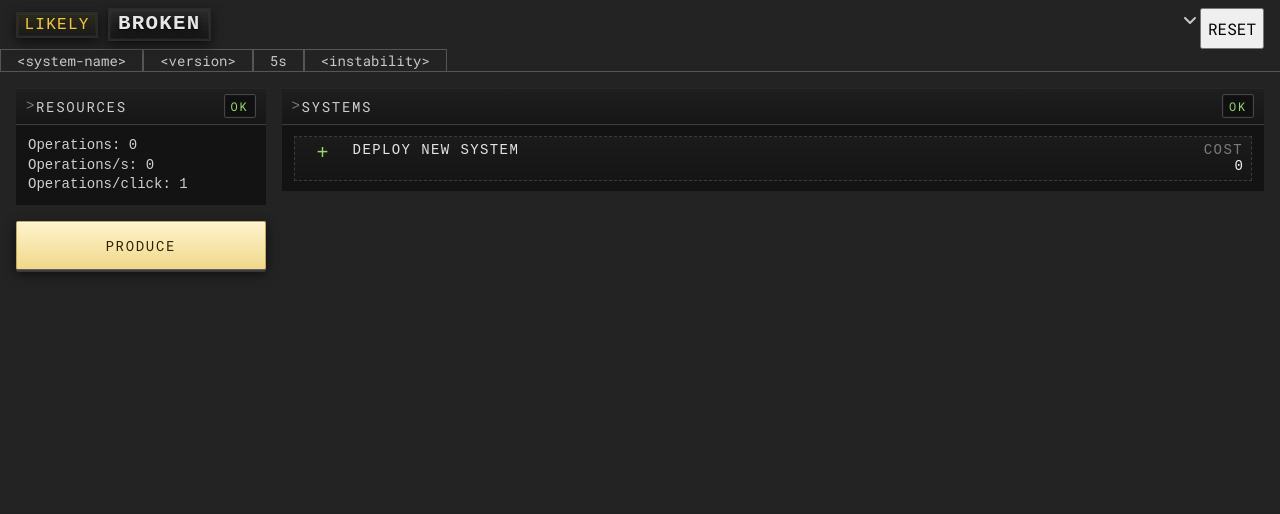
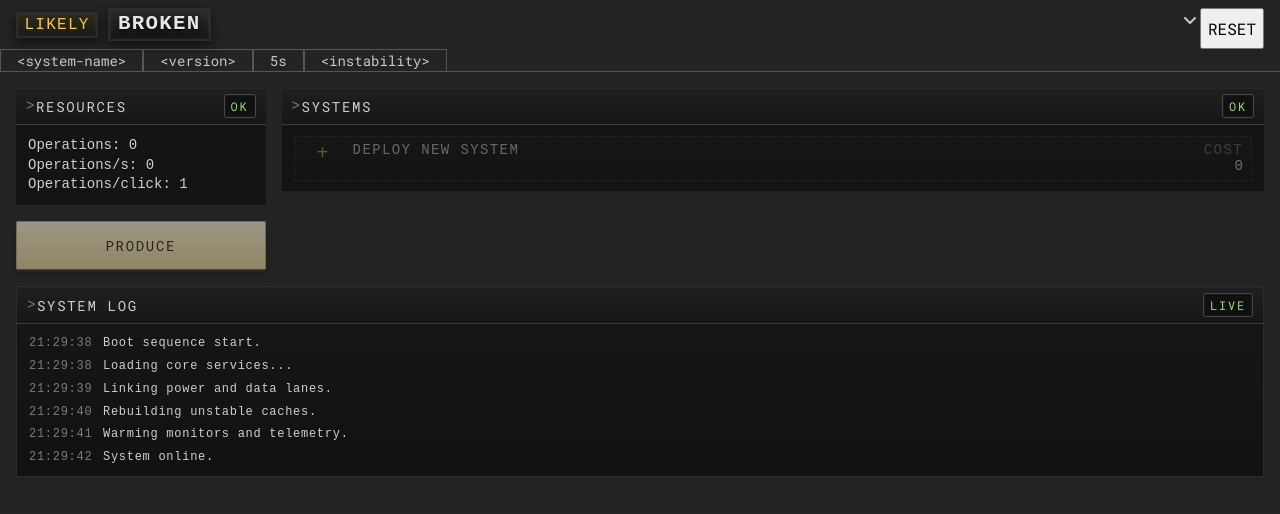
Before and after one commit to Denmads/likely-broken-clicker, a website built with Vite: page index.html in a window 1280 px wide. Built offline with nearby package versions, Linux system fonts and the light colour scheme.

Commit message:
Add console log panel and implement logging functionality
- Introduced a console log panel in the UI for displaying system logs.
- Implemented logging functionality with log entry management.
- Added UI lock mechanism to prevent interactions during critical operations.
- Enhanced button states based on UI lock status.
- Updated styles for console log and button states.

```diff
--- a/index.html
+++ b/index.html
@@ -6,6 +6,7 @@
         <link rel="stylesheet" href="src/styles/style.css" />
         <link rel="stylesheet" href="src/styles/topbar.css" />
         <link rel="stylesheet" href="src/styles/outputs.css" />
+        <link rel="stylesheet" href="src/styles/console-log.css" />
         <link rel="stylesheet" href="src/styles/primary-systems.css" />
         <link rel="stylesheet" href="src/styles/pick-dialog.css" />
         <meta name="viewport" content="width=device-width, initial-scale=1.0" />
@@ -150,6 +151,17 @@
                                 </div>
                             </button> -->
                         </div>
+                    </div>
+                </div>
+
+                <!-- Console Log -->
+                <div class="console-log">
+                    <div class="panel-header">
+                        <div class="panel-title">System Log</div>
+                        <div class="panel-status">Live</div>
+                    </div>
+                    <div class="panel-body">
+                        <div class="console-log-lines"></div>
                     </div>
                 </div>
             </div>
--- a/src/logic/core.ts
+++ b/src/logic/core.ts
@@ -5,8 +5,10 @@ import * as GameState from './state';
 import { TraitRegistry } from './traitRegistry';
 import type { EffectContext, EventType, GameEvent, GameEventListener } from './types';
 import { formatDuration } from './ui-util';
+import { renderConsoleLog, startBootSequenceIfNeeded } from './ui/console-log/console-log';
 import { renderSystemPickDialog } from './ui/system-pick-dialog/system-pick-renderer';
 import { renderSystems } from './ui/systems-list/system-renderer';
+import { isUiLocked, onUiLockChange } from './ui/ui-lock';
 
 export class GameLoop {
   private game!: GameState.GameState;
@@ -21,6 +23,9 @@ export class GameLoop {
     GameState.initialize();
     this.reset()
     this.addUIEventListeners()
+    onUiLockChange(() => {
+        this.rerender = true;
+    })
   }
 
   reset() {
@@ -32,6 +37,9 @@ export class GameLoop {
 
   addUIEventListeners() {
     (document.querySelector(".manual-btn") as HTMLButtonElement).addEventListener("click", () => {
+        if (isUiLocked()) {
+            return;
+        }
         this.game.resources.operations.value = this.game.resources.operations.value.add(this.game.resources.operations.perClick)
     })
   }
@@ -39,6 +47,7 @@ export class GameLoop {
   start() {
     this.rerender = true;
     this.updateUICheck(0);
+    startBootSequenceIfNeeded();
     requestAnimationFrame(this.frame.bind(this));
   }
 
@@ -124,12 +133,17 @@ export class GameLoop {
     (document.querySelector("#operations-per-second > .value") as HTMLSpanElement).innerText = GameState.state.resources.operations.perSecond.toFormattedString();
     (document.querySelector("#operations-per-click > .value") as HTMLSpanElement).innerText = GameState.state.resources.operations.perClick.toFormattedString();
 
+    const manualBtn = document.querySelector(".manual-btn") as HTMLButtonElement;
+    manualBtn.disabled = isUiLocked();
+    manualBtn.classList.toggle("disabled", isUiLocked());
+
     (document.querySelector(".info > #time") as HTMLParagraphElement).innerText = formatDuration(GameState.state.meta.time)
   }
 
   static updateUI() {
         renderSystems(GameState.state);
         renderSystemPickDialog(GameState.state);
+      renderConsoleLog();
   }
 
   // Global event emitter
--- a/src/logic/state.ts
+++ b/src/logic/state.ts
@@ -1,5 +1,6 @@
 import { LogarithmicValue } from "./logarithmicValue";
-import type { EffectContext, Modifier, ServiceId, ServiceState, ServiceStateSave, TraitId } from "./types"
+import type { EffectContext, LogEntry, Modifier, ModifierSave, ServiceId, ServiceState, ServiceStateSave, TraitId } from "./types"
+import { MAX_LOG_ENTRIES } from "./types";
 import { ServiceRegistry } from "./serviceRegistry";
 import { calculateServiceCost as calculateServiceCost, calculateTraitCost } from "./calculations";
 import { TraitRegistry } from "./traitRegistry";
@@ -14,6 +15,7 @@ interface GameStateSave {
         time: number; // seconds since start
         lastTickTime: number; // timestamp of last tick
         tickRate: number; // seconds per tick
+        bootCompleted: boolean;
     },
 
     resources: {
@@ -45,7 +47,9 @@ interface GameStateSave {
         extraSystemOption1: boolean,
         extraSystemOption2: boolean,
         manualTraitChoice: boolean
-    }
+    },
+
+    logs?: LogEntry[]
 }
 
 
@@ -57,6 +61,7 @@ export type GameState = {
         time: number; // seconds since start
         lastTickTime: number; // timestamp of last tick
         tickRate: number; // seconds per tick
+        bootCompleted: boolean;
     },
 
     resources: {
@@ -88,7 +93,9 @@ export type GameState = {
         extraSystemOption1: boolean,
         extraSystemOption2: boolean,
         manualTraitChoice: boolean
-    }
+    },
+
+    logs: LogEntry[]
 }
 
 const SAVE_KEY = "local-save"
@@ -124,6 +131,12 @@ export function saveState() {
             definition: s.definition.id,
             purchaseCost: s.purchaseCost.log10Value,
             totalOutput: s.totalOutput.log10Value,
+            activeModifiers: s.activeModifiers.map(mod => ({
+                target: mod.target,
+                type: mod.type,
+                value: mod.value.log10Value,
+                source: mod.source
+            })) as ModifierSave[]
         })),
         costs: {
             newServiceCost: state.costs.baseServiceCost.log10Value
@@ -131,7 +144,9 @@ export function saveState() {
 
         dialogs: state.dialogs,
 
-        unlocks: state.unlocks
+        unlocks: state.unlocks,
+
+        logs: state.logs.slice(-MAX_LOG_ENTRIES)
     } as GameStateSave))
     console.log("SAVED GAME");
 }
@@ -161,14 +176,21 @@ export function loadState() {
             ...s,
             definition: ServiceRegistry[s.definition],
             purchaseCost: new LogarithmicValue(s.purchaseCost),
-            totalOutput: new LogarithmicValue(s.totalOutput)
+            totalOutput: new LogarithmicValue(s.totalOutput),
+            activeModifiers: (s.activeModifiers ?? []).map(mod => ({
+                target: mod.target,
+                type: mod.type,
+                value: new LogarithmicValue(mod.value),
+                source: mod.source
+            })) as Modifier[]
         })),
         costs: {
             baseServiceCost: new LogarithmicValue(parsedState.costs.newServiceCost)
         },
 
         dialogs: parsedState.dialogs,
-        unlocks: parsedState.unlocks
+        unlocks: parsedState.unlocks,
+        logs: (parsedState.logs ?? []).slice(-MAX_LOG_ENTRIES)
     } as GameState
 
 
@@ -176,6 +198,12 @@ export function loadState() {
 }
 
 function migrateSave(state: GameState): GameState {
+    if (state.meta.bootCompleted === undefined) {
+        state.meta.bootCompleted = true;
+    }
+    if (!state.logs) {
+        state.logs = [];
+    }
     return state
 }
 
@@ -188,7 +216,8 @@ export function resetState() {
             time: 0,
             lastSave: -1,
             lastTickTime: -1,
-            tickRate: 1000 // 1 time a second
+            tickRate: 1000, // 1 time a second
+            bootCompleted: false
         },
         resources: {
             operations: {
@@ -217,7 +246,9 @@ export function resetState() {
             extraSystemOption1: false,
             extraSystemOption2: false,
             manualTraitChoice: false
-        }
+        },
+
+        logs: []
     } as GameState
     saveState();
 }
--- a/src/logic/types.ts
+++ b/src/logic/types.ts
@@ -38,12 +38,19 @@ export interface ServiceStateSave {
     totalInstability: number, //computed
     downtimePercentageReduction:number,
     totalDowntime: number, //computed
-    activeModifiers: Modifier[],
+  activeModifiers: ModifierSave[],
     traits: TraitId[]
 }
 
 export type TraitId = string;
 export type TraitTag = string;
+
+export interface LogEntry {
+  time: number;
+  text: string;
+}
+
+export const MAX_LOG_ENTRIES = 200;
 
 export interface TraitDefinition {
     id: TraitId;
@@ -93,6 +100,13 @@ export interface Modifier {
   source: TraitId;
 }
 
+export interface ModifierSave {
+  target: "output" | "instability" | "cooldown";
+  type: "add" | "mul";
+  value: number | null;
+  source: TraitId;
+}
+
 // export type EffectType =
 //   | "onAttach"
 //   | "onDetach"
--- a/src/logic/ui-util.ts
+++ b/src/logic/ui-util.ts
@@ -64,3 +64,22 @@ export function formatDuration(seconds: number) {
     // .map(([key, val]) => `${val} ${key}${val !== 1 ? 's' : ''}`)
     .join(', ');
 };
+
+export function formatStopwatch(seconds: number) {
+  if (seconds < 0) seconds = -seconds;
+
+  const totalSeconds = Math.floor(seconds);
+  const minutes = Math.floor(totalSeconds / 60);
+  const remainingSeconds = totalSeconds % 60;
+
+  return `${String(minutes).padStart(2, '0')}:${String(remainingSeconds).padStart(2, '0')}`;
+}
+
+export function formatClockTime(timestampMs: number) {
+  const date = new Date(timestampMs);
+  const hours = String(date.getHours()).padStart(2, '0');
+  const minutes = String(date.getMinutes()).padStart(2, '0');
+  const seconds = String(date.getSeconds()).padStart(2, '0');
+
+  return `${hours}:${minutes}:${seconds}`;
+}
--- /dev/null
+++ b/src/logic/ui/console-log/console-log.ts
@@ -0,0 +1,127 @@
+import * as GameState from "../../state";
+import { formatClockTime } from "../../ui-util";
+import type { LogEntry } from "../../types";
+import { MAX_LOG_ENTRIES } from "../../types";
+import { setUiLocked } from "../ui-lock";
+
+const LOG_SCROLL_MARGIN = 8;
+
+let cachedContainer: HTMLElement | null = null;
+let bootSequenceRunning = false;
+
+function getContainer(): HTMLElement | null {
+    if (cachedContainer && cachedContainer.isConnected) {
+        return cachedContainer;
+    }
+
+    cachedContainer = document.querySelector(".console-log-lines");
+    return cachedContainer;
+}
+
+function createLineElement(entry: LogEntry): HTMLElement {
+    const line = document.createElement("div");
+    line.className = "console-log-line";
+
+    const time = document.createElement("span");
+    time.className = "console-log-time";
+    time.textContent = formatClockTime(entry.time);
+
+    const text = document.createElement("span");
+    text.className = "console-log-text";
+    text.textContent = entry.text;
+
+    line.append(time, text);
+    return line;
+}
+
+function getLogEntries(): LogEntry[] {
+    if (!GameState.state) {
+        return [];
+    }
+
+    if (!GameState.state.logs) {
+        GameState.state.logs = [];
+    }
+
+    return GameState.state.logs;
+}
+
+export function renderConsoleLog() {
+    const container = getContainer();
+    if (!container) {
+        return;
+    }
+
+    container.innerHTML = "";
+    for (const entry of getLogEntries()) {
+        container.appendChild(createLineElement(entry));
+    }
+
+    container.scrollTop = container.scrollHeight + LOG_SCROLL_MARGIN;
+}
+
+export function clearConsoleLog() {
+    getLogEntries().length = 0;
+
+    const container = getContainer();
+    if (container) {
+        container.innerHTML = "";
+    }
+}
+
+export function appendLogLine(text: string, time = Date.now()) {
+    const entry = { time, text } as LogEntry;
+    const logEntries = getLogEntries();
+    logEntries.push(entry);
+
+    let trimmed = false;
+    if (logEntries.length > MAX_LOG_ENTRIES) {
+        logEntries.splice(0, logEntries.length - MAX_LOG_ENTRIES);
+        trimmed = true;
+    }
+
+    const container = getContainer();
+    if (!container) {
+        return;
+    }
+
+    if (trimmed) {
+        renderConsoleLog();
+        return;
+    }
+
+    container.appendChild(createLineElement(entry));
+    container.scrollTop = container.scrollHeight + LOG_SCROLL_MARGIN;
+}
+
+export function startBootSequenceIfNeeded() {
+    if (bootSequenceRunning || GameState.state.meta.bootCompleted) {
+        return;
+    }
+
+    bootSequenceRunning = true;
+    clearConsoleLog();
+    setUiLocked(true);
+
+    const sequence = [
+        { delay: 0, text: "Boot sequence start." },
+        { delay: 800, text: "Loading core services..." },
+        { delay: 1700, text: "Linking power and data lanes." },
+        { delay: 2800, text: "Rebuilding unstable caches." },
+        { delay: 3900, text: "Warming monitors and telemetry." },
+        { delay: 4800, text: "System online." }
+    ];
+
+    sequence.forEach(item => {
+        window.setTimeout(() => {
+            appendLogLine(item.text);
+        }, item.delay);
+    });
+
+    window.setTimeout(() => {
+        GameState.state.meta.bootCompleted = true;
+        GameState.saveState();
+        setUiLocked(false);
+        bootSequenceRunning = false;
+    }, 5200);
+}
--- a/src/logic/ui/systems-list/system-renderer.ts
+++ b/src/logic/ui/systems-list/system-renderer.ts
@@ -2,6 +2,7 @@ import { GameLoop } from "../../core";
 import type { GameState } from "../../state"
 import type { AddSystemView, SystemView } from "./system-view"
 import { buildAddSystemView, buildSystemView } from "./system-view-builder"
+import { isUiLocked } from "../ui-lock";
 
 const systemNodes = new Map<string, HTMLElement>()
 let addSystemNode: HTMLElement | undefined;
@@ -127,13 +128,15 @@ function renderTraits(container: HTMLElement, view: SystemView) {
       addBtn.title = `Add Trait (${view.addTrait.cost} Ops)`
       addBtn.innerText = "+"
       addBtn.dataset.id = "add-trait"
-        addBtn.dataset.registered = "false"
       container.appendChild(addBtn)
 
-        addBtn.classList.toggle("available", !view.addTrait.disable)
-        addBtn.classList.toggle("disabled", view.addTrait.disable)
+      const disableTrait = view.addTrait.disable || isUiLocked();
+      addBtn.classList.toggle("available", !disableTrait)
+      addBtn.classList.toggle("disabled", disableTrait)
+      addBtn.disabled = disableTrait;
 
-        function onClick() {
+      if (!disableTrait) {
+        addBtn.onclick = () => {
           GameLoop.globalEmitEvent({
             type: "add-trait",
             time: performance.now(),
@@ -146,14 +149,9 @@ function renderTraits(container: HTMLElement, view: SystemView) {
             }
           })
         }
-
-        if (!view.addTrait.disable && addBtn.dataset.registered == "false") {
-            addBtn.addEventListener("click", onClick)
-            addBtn.dataset.registered = "true"
       }
-        else if (view.addTrait.disable && addBtn.dataset.registered == "true") {
-            addBtn.removeEventListener("click", onClick)
-            addBtn.dataset.registered = "false"
+      else {
+        addBtn.onclick = null;
       }
     }
 }
@@ -178,6 +176,14 @@ const el = document.createElement("button")
   `
 
   el.addEventListener("click", () => {
+    if (isUiLocked()) {
+      return;
+    }
+
+    if (el.classList.contains("disabled")) {
+      return;
+    }
+
     GameLoop.globalEmitEvent({
         type: "pick-system",
         time: performance.now(),
@@ -191,7 +197,9 @@ const el = document.createElement("button")
 }
 
 function updateAddSystemNode(el: HTMLElement, view: AddSystemView) {
-    el.classList.toggle("disabled", !view.affordable)
+  const disableUnlock = !view.affordable || isUiLocked();
+  el.classList.toggle("disabled", disableUnlock)
+  ;(el as HTMLButtonElement).disabled = disableUnlock;
 
     let costEl: HTMLElement = el.querySelector(".cost-value")!
     costEl.innerText = view.cost
--- /dev/null
+++ b/src/logic/ui/ui-lock.ts
@@ -0,0 +1,19 @@
+let uiLocked = false;
+const listeners: Array<(locked: boolean) => void> = [];
+
+export function isUiLocked() {
+    return uiLocked;
+}
+
+export function setUiLocked(locked: boolean) {
+    if (uiLocked === locked) {
+        return;
+    }
+
+    uiLocked = locked;
+    listeners.forEach(listener => listener(uiLocked));
+}
+
+export function onUiLockChange(listener: (locked: boolean) => void) {
+    listeners.push(listener);
+}
--- /dev/null
+++ b/src/styles/console-log.css
@@ -0,0 +1,51 @@
+.console-log {
+    grid-area: log;
+
+    display: flex;
+    flex-direction: column;
+
+    background: #121212;
+    border: 1px solid #2a2a2a;
+
+    min-height: 180px;
+}
+
+.console-log .panel-body {
+    flex: 1;
+
+    padding: 10px 12px;
+
+    background:
+        linear-gradient(
+            180deg,
+            #141414 0%,
+            #101010 100%
+        );
+}
+
+.console-log-lines {
+    display: flex;
+    flex-direction: column;
+    gap: 6px;
+
+    max-height: 220px;
+    overflow-y: auto;
+
+    font-size: 12px;
+    letter-spacing: 0.06em;
+}
+
+.console-log-line {
+    display: grid;
+    grid-template-columns: 64px 1fr;
+    gap: 10px;
+}
+
+.console-log-time {
+    color: #7a7a7a;
+    font-variant-numeric: tabular-nums;
+}
+
+.console-log-text {
+    color: #cfcfcf;
+}
--- a/src/styles/outputs.css
+++ b/src/styles/outputs.css
@@ -49,6 +49,14 @@
     }
 }
 
+.manual-btn.disabled {
+    opacity: 0.55;
+    cursor: not-allowed;
+    filter: grayscale(0.2);
+    box-shadow: inset 0 1px 0 rgba(255, 255, 255, 0.4), 0 2px 0 #2a2a2a,
+        0 4px 8px rgba(0, 0, 0, 0.45);
+}
+
 
 @keyframes instability-flicker {
     0% {
```
Also changed, not shown: src/logic/eventListeners.ts (+20 -1 lines). Lines whose indentation alone changed are shown as unchanged.
